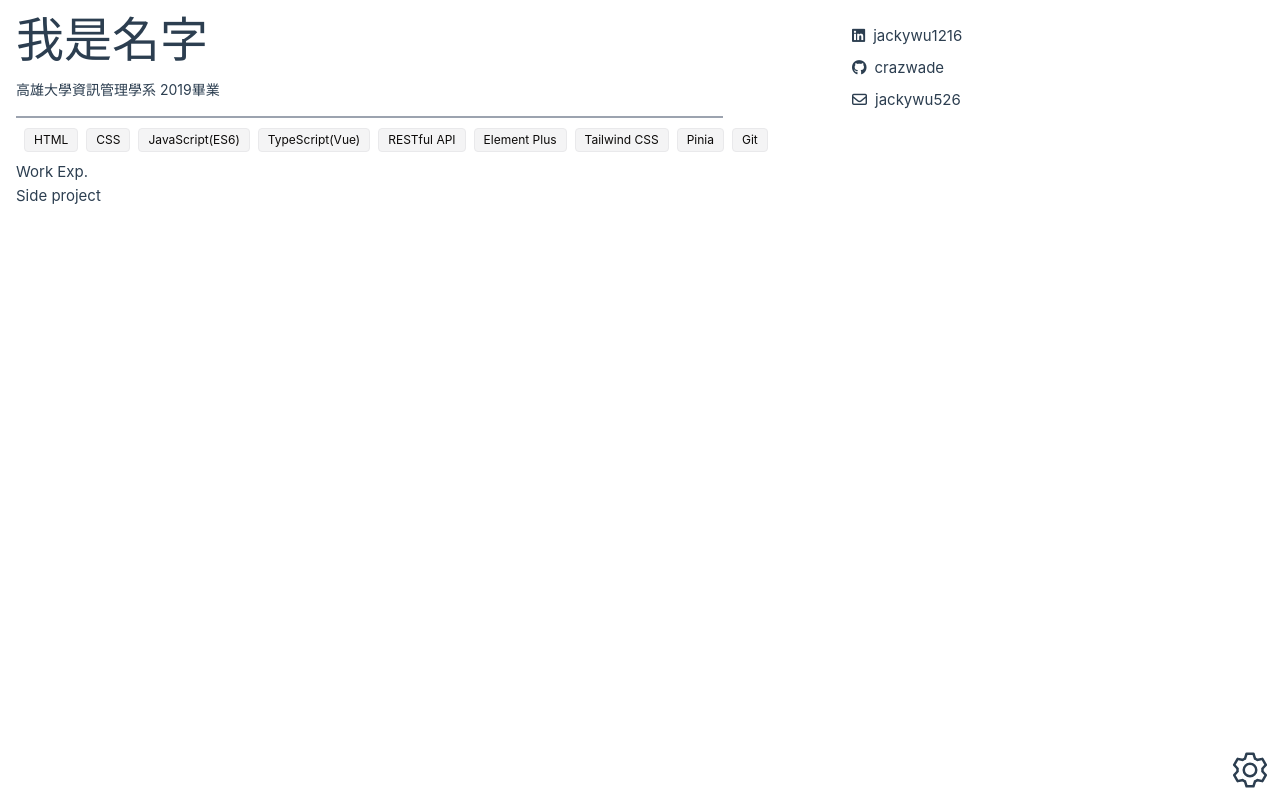
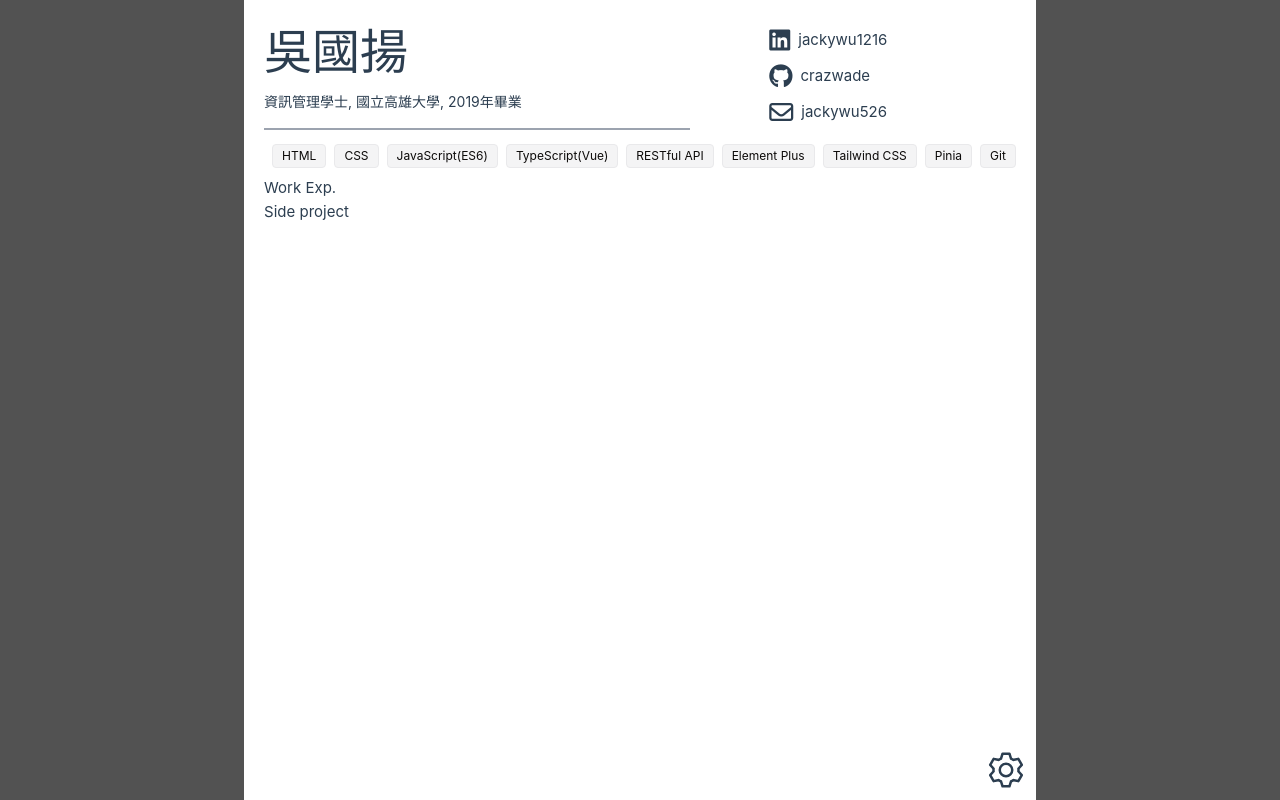
Before and after one commit to crazwade/profile, a Vue app: page / in a window 1280 px wide. Built offline with nearby package versions, Linux system fonts and the light colour scheme.

Commit message:
feat: 完成 個人資訊部分

```diff
--- a/src/App.vue
+++ b/src/App.vue
@@ -1,5 +1,6 @@
 <template>
-  <div class=" relative w-full h-full p-4">
+  <div class="flex justify-center items-center h-screen bg-neutral-600">
+    <div class=" relative max-w-[918px] h-full p-4 bg-white py-5 px-5">
       <MainContent
         ref="MainContentRef"
       />
@@ -8,6 +9,7 @@
         @exportPDF="exportPDF"
         :langValue="langValue"
       />
+    </div>
   </div>
 </template>
 
--- a/src/lang/zh.json
+++ b/src/lang/zh.json
@@ -5,8 +5,8 @@
     "pdf": "生成 PDF"
   },
   "info" : {
-    "name": "我是名字",
-    "degree": "高雄大學資訊管理學系 2019畢業"
+    "name": "吳國揚",
+    "degree": "資訊管理學士, 國立高雄大學, 2019年畢業"
   },
   "experience": [
     {
--- a/src/view/MainContent/components/MyInfo.vue
+++ b/src/view/MainContent/components/MyInfo.vue
@@ -2,7 +2,7 @@
   <div>
     <el-row>
       <el-col :span="16">
-        <div class=" text-5xl">{{ $t('info.name') }}</div>
+        <div class=" text-5xl mt-2">{{ $t('info.name') }}</div>
         <div class=" text-sm my-4">{{ $t('info.degree') }}</div>
         <div class=" border-t-2 border-gray-400 w-[85%]"></div>
       </el-col>
@@ -10,15 +10,15 @@
         <div
           v-for="item in social"
           :key="item.name"
-          class=" my-2 icon-link flex items-center hover:text-blue-700 hover:underline hover:font-bold"
+          class=" my-2 icon-link flex hover:text-blue-700 hover:underline hover:font-bold"
         >
           <a
             :href="item.link"
             target="_blank"
             class=" mx-1"
           >
-            <i v-if="item.name === 'email'" class="far fa-envelope"></i>
-            <i v-else :class="`fab fa-${item.name}`"></i>
+            <i v-if="item.name === 'email'" class="far fa-envelope text-2xl"></i>
+            <i v-else :class="`fab fa-${item.name} text-2xl`"></i>
           </a>
           <a
             :href="item.name === 'email' ? `mailto:${item.link}` : item.link"
```
Lines whose indentation alone changed are shown as unchanged.
